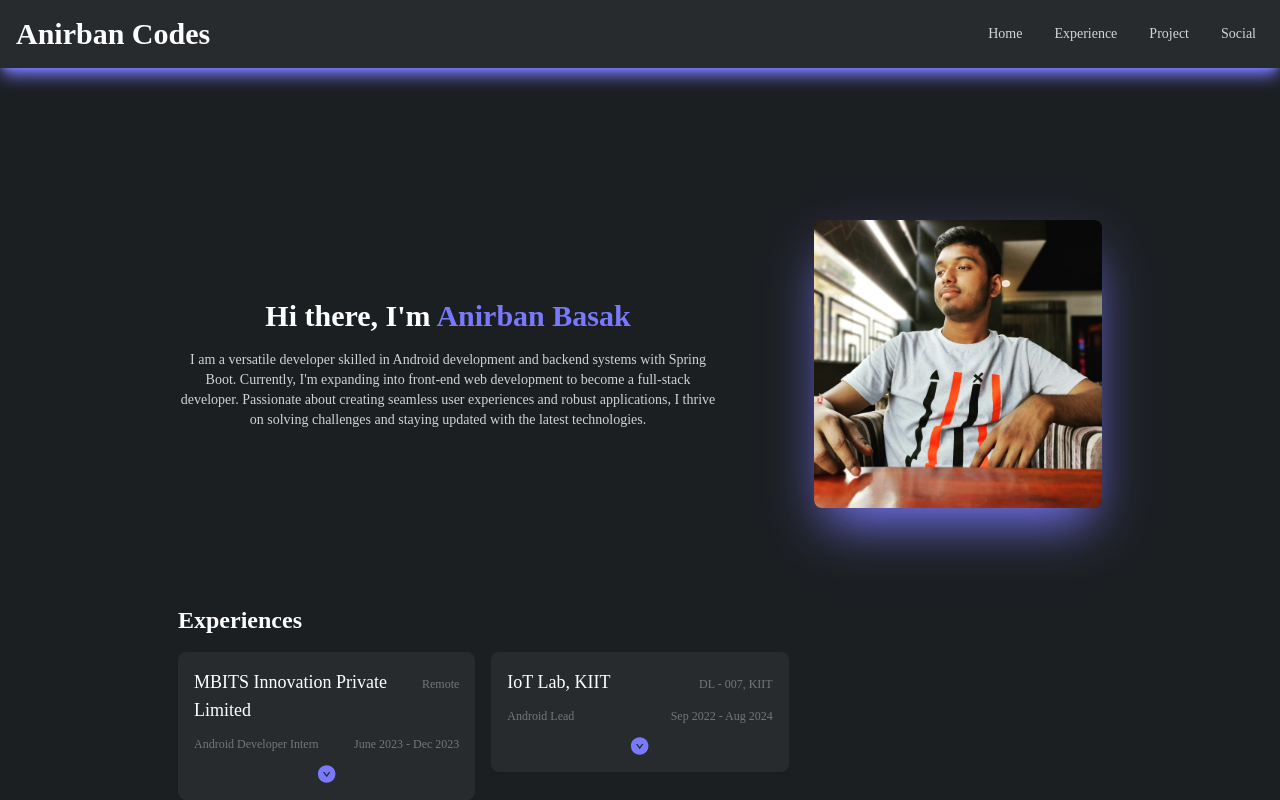
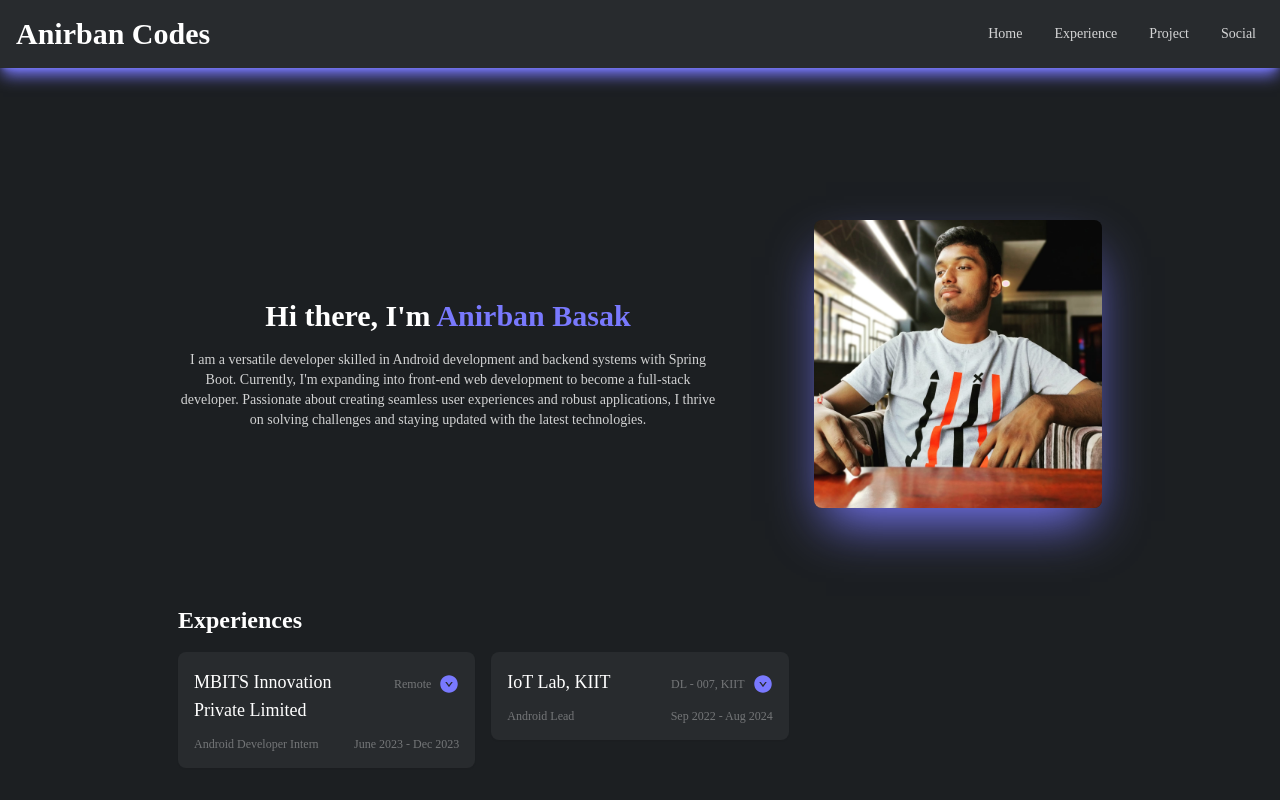
Before and after one commit to basakjeet08/Anirban-Codes, a React (Vite) app: page / in a window 1280 px wide. Built offline with nearby package versions, Linux system fonts and the light colour scheme; a web font is replaced by a local one.

Commit message:
refactor - Minor UI Updates

```diff
--- a/src/components/Header.jsx
+++ b/src/components/Header.jsx
@@ -50,7 +50,7 @@ const Header = ({ scrollContainerRef }) => {
   }, [isMenuOpen]);
 
   return (
-    <header className="p-4 flex flex-row g-4 justify-between items-center bg-card shadow-lg shadow-primary">
+    <header className="p-4 flex flex-row g-4 z-10 justify-between items-center bg-card shadow-lg shadow-primary">
       {/* Logo or Website Name */}
       <h1 className={mainHeadingStyles}>{websiteName}</h1>
 
--- a/src/pages/Experience.jsx
+++ b/src/pages/Experience.jsx
@@ -23,7 +23,18 @@ const ExperienceItem = ({
       {/* Company and the Location is defined here */}
       <div className="flex gap-2 justify-between items-baseline">
         <p className={titleStyles}>{company}</p>
-        <p className={captionStyles}>{location}</p>
+
+        <div className="flex gap-2 items-center">
+          <p className={captionStyles}>{location}</p>
+          {isExpanded ? (
+            <AiFillUpCircle onClick={toggle} className="h-5 w-5 text-primary" />
+          ) : (
+            <AiFillDownCircle
+              onClick={toggle}
+              className="h-5 w-5 text-primary"
+            />
+          )}
+        </div>
       </div>
 
       {/* Position and the Timeline is shown here */}
@@ -34,15 +45,6 @@ const ExperienceItem = ({
 
       {/* Description is shown here if the user expands the card */}
       {isExpanded && <p className={bodyStyles}>{description}</p>}
-
-      {isExpanded ? (
-        <AiFillUpCircle onClick={toggle} className="h-5 w-full text-primary" />
-      ) : (
-        <AiFillDownCircle
-          onClick={toggle}
-          className="h-5 w-full text-primary"
-        />
-      )}
     </div>
   );
 };
```
